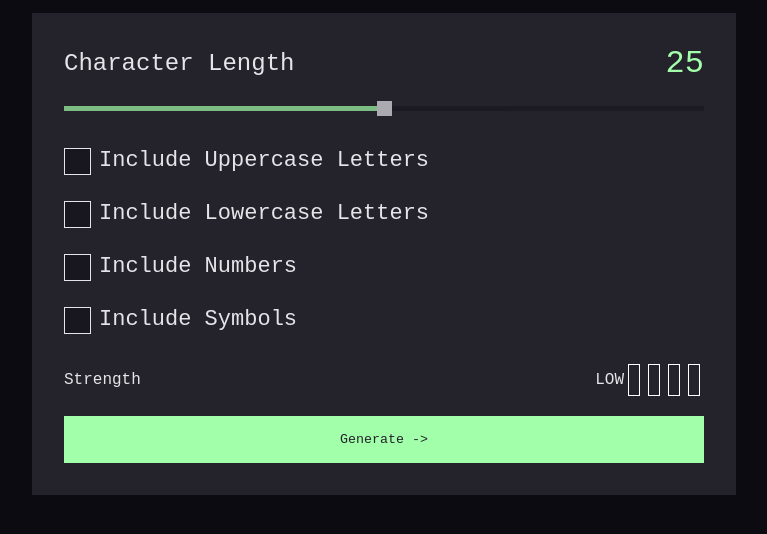
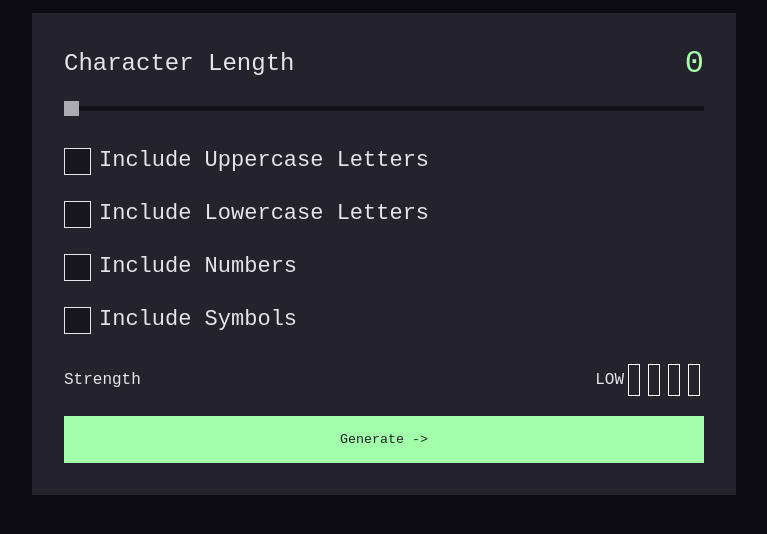
Before and after one commit to noahspoling/password-generator, a plain HTML site: page index.html in a window 1280 px wide. Shown: the part 234-768 px from the top of the page, without its empty margins (256-1023 px from the left). Drawn offline with Linux system fonts and the light colour scheme.

Commit message:
fix: starts at 0 and reduced the maximum length.

```diff
--- a/css/style.css
+++ b/css/style.css
@@ -37,7 +37,7 @@ body {
     -webkit-appearance: none;
     appearance: none;
     height: 5px;
-    background: linear-gradient(to right, #a2ffaa 50%, #18171f 50%);
+    background: var(--dark-black);
 
     opacity: 0.7;
     -webkit-transition: .2s;
--- a/js/app.js
+++ b/js/app.js
@@ -3,7 +3,7 @@ import { passwordOutput } from "./passwordOutput.js"
 import { passwordSettings } from "./passwordSettings.js"
 
 export const state = reactive({
-    characterLength: 25,
+    characterLength: 0,
     isUpper: false,
     isLower: false,
     isNumber: false,
--- a/js/passwordSettings.js
+++ b/js/passwordSettings.js
@@ -8,7 +8,7 @@ export const passwordSettings = (state) =>
             <p id="lengthLabel">Character Length</p>
             <p id="lengthOutput">${() => state.characterLength}</p>
         </div>
-        <input id="passwordLengthSlider" type="range" min="0" max="50" value="25">
+        <input id="passwordLengthSlider" type="range" min="0" max="32" value="0">
         <div id="checkboxGroup">
             <label class="checkbox"> Include Uppercase Letters
                 <input type="checkbox" id="checkUpper">
```
